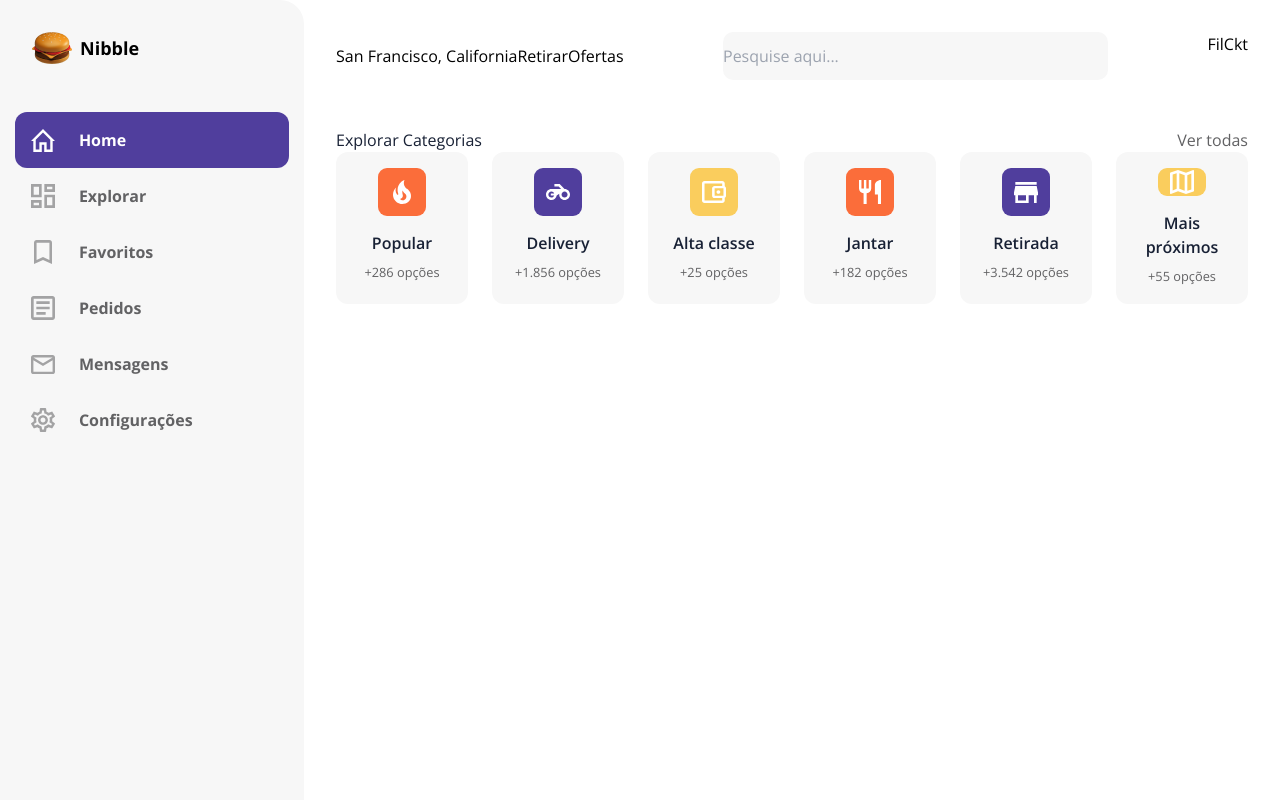
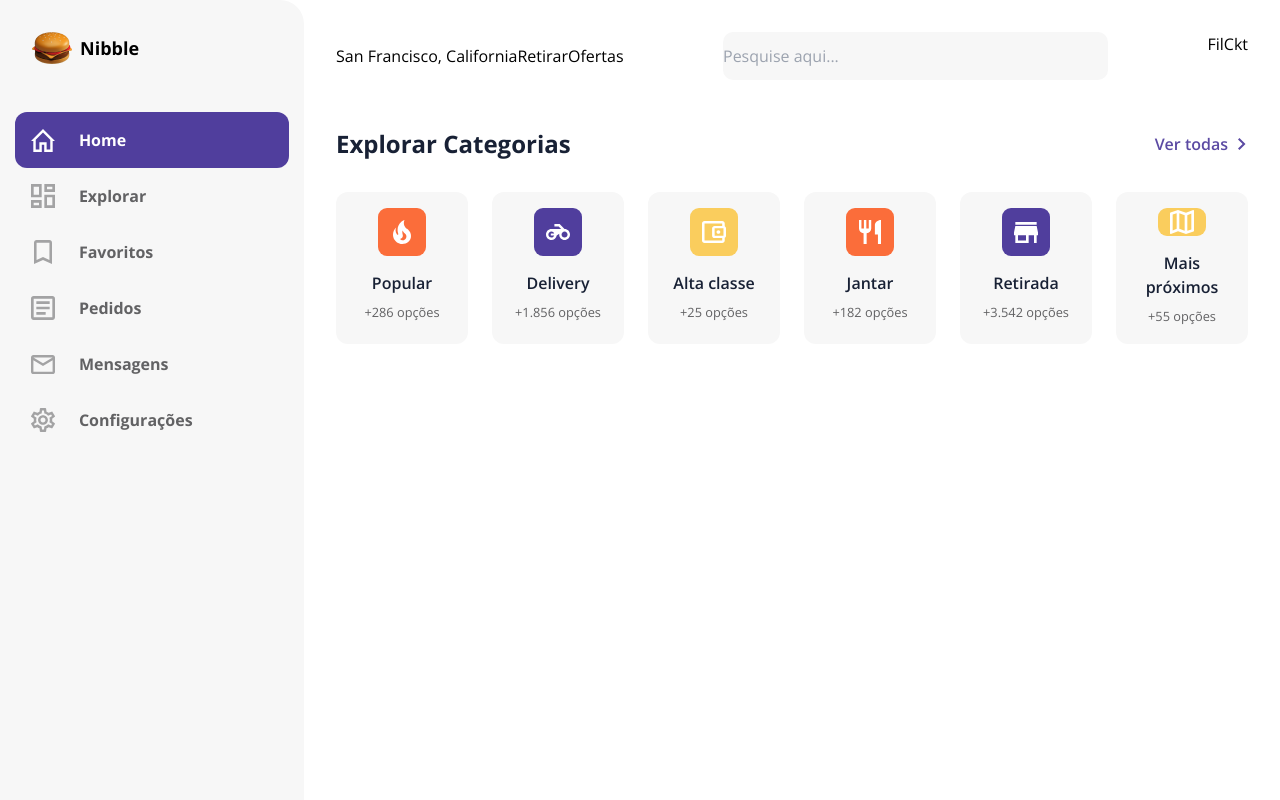
Before and after one commit to guilhermeomt/delivery-app, a Next.js app: page / in a window 1280 px wide. Shown: the top 800 px of the page. Built offline with nearby package versions, Linux system fonts and the light colour scheme.

Commit message:
feat: add styles to categories header

```diff
--- a/components/Categories/index.tsx
+++ b/components/Categories/index.tsx
@@ -1,6 +1,7 @@
 import Link from "next/link";
 import React from "react";
-import { Category } from "..";
+import { Category, IconBase } from "..";
+import Styles from "./styles.module.css";
 
 export function Categories() {
   const categories = [
@@ -43,11 +44,14 @@ export function Categories() {
   ];
 
   return (
-    <>
-      <div className="flex">
+    <div className="mb-12">
+      <div className={Styles.header}>
         <h2 className="grow">Explorar Categorias</h2>
         <Link href="/categories">
-          <a href="">Ver todas</a>
+          <a>
+            Ver todas
+            <IconBase iconName="chevron-right" color="#5b4aa3" size={12} />
+          </a>
         </Link>
       </div>
       <div className="flex gap-6 justify-between">
@@ -55,6 +59,6 @@ export function Categories() {
           <Category key={category.name} {...category} />
         ))}
       </div>
-    </>
+    </div>
   );
 }
--- /dev/null
+++ b/components/Categories/styles.module.css
@@ -0,0 +1,25 @@
+.header {
+  display: flex;
+  margin-bottom: 32px;
+}
+
+.header h2 {
+  flex-grow: 1;
+  font-size: 1.5rem;
+  line-height: 2rem;
+  font-weight: 700;
+}
+
+.header a {
+  color: #5b4aa3;
+  font-size: 1rem;
+  font-weight: 600;
+  line-height: 1.5rem;
+  display: flex;
+  align-items: center;
+  justify-content: center;
+}
+
+.header svg {
+  margin-left: 8px;
+}
--- a/components/Icon/index.tsx
+++ b/components/Icon/index.tsx
@@ -3,6 +3,7 @@ import {
   IconArrowTopDown,
   IconBicycle,
   IconBookmark,
+  IconChevronRight,
   IconCutlery,
   IconDocument,
   IconFeed,
@@ -51,6 +52,8 @@ export const IconBase = ({
       return <IconGear size={size} color={color} />;
     case "arrow-top-down":
       return <IconArrowTopDown size={size} color={color} />;
+    case "chevron-right":
+      return <IconChevronRight size={size} color={color} />;
     default:
       return null;
   }
--- /dev/null
+++ b/components/IconFamily/IconChevronRight.tsx
@@ -0,0 +1,20 @@
+import { IconProps } from "types";
+
+export const IconChevronRight = (props: IconProps) => {
+  const { size, color } = props;
+
+  return (
+    <svg
+      width={size || "24px"}
+      height={size || "24px"}
+      viewBox="0 0 12 12"
+      fill="none"
+      xmlns="http://www.w3.org/2000/svg"
+    >
+      <path
+        d="M2 10.59L6.63949 6L2 1.41L3.43531 0L9.5 6L3.43531 12L2 10.59Z"
+        fill={color || "gray"}
+      />
+    </svg>
+  );
+};
--- a/components/IconFamily/index.ts
+++ b/components/IconFamily/index.ts
@@ -11,3 +11,4 @@ export * from "./IconBookmark";
 export * from "./IconMail";
 export * from "./IconGear";
 export * from "./IconArrowTopDown";
+export * from "./IconChevronRight";
```
